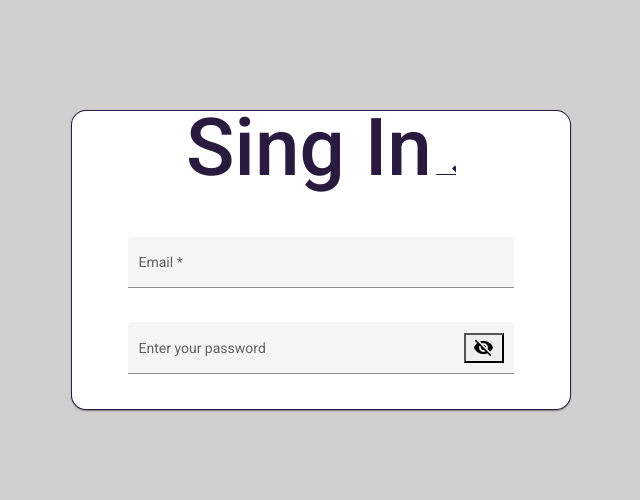
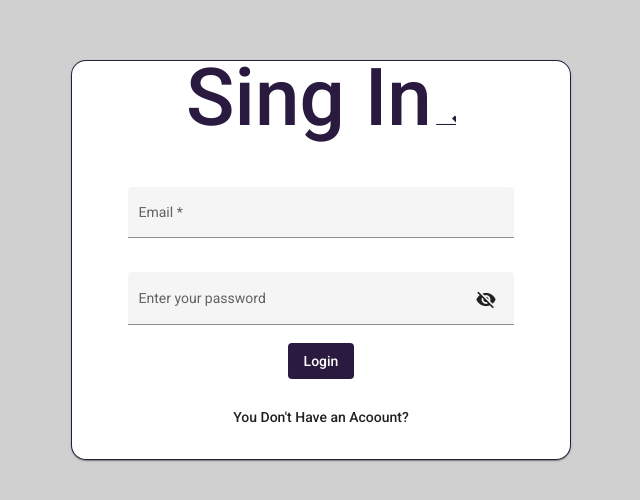
Before and after one commit to PedroDSM/EstadiasAngular, an Angular app: page /auth/login in a window 1280 px wide. Shown: the part 140-640 px from the top of the page, without its empty margins (319-959 px from the left). Built offline with nearby package versions, Linux system fonts and the light colour scheme.

Commit message:
diseños

```diff
--- a/src/app/auth/auth.module.ts
+++ b/src/app/auth/auth.module.ts
@@ -7,6 +7,7 @@ import {MatCardModule} from '@angular/material/card';
 import {MatInputModule} from '@angular/material/input';
 import { FormsModule, ReactiveFormsModule } from '@angular/forms';
 import { MatIconModule }from '@angular/material/icon';
+import {MatButtonModule} from '@angular/material/button';
 
 @NgModule({
   declarations: [
@@ -20,7 +21,8 @@ import { MatIconModule }from '@angular/material/icon';
     MatInputModule,
     MatIconModule,
     FormsModule,
-    ReactiveFormsModule
+    ReactiveFormsModule,
+    MatButtonModule
   ]
 })
 export class AuthModule {
--- a/src/app/auth/login/login.component.css
+++ b/src/app/auth/login/login.component.css
@@ -7,10 +7,10 @@
 }
 .mat-card{
   width: 500px;
-  height: 300px;
+  height: 400px;
   border-radius: 15px;
   border: 1px solid #000;
-  border-color: rgba(18, 0, 42, 0.897);;
+  border-color: rgba(18, 0, 42, 0.897);
 }
 .mat-card-content{
   padding:40px !important;
@@ -30,6 +30,14 @@
   .example-full-width1 {
     width: 100%;
   }
+  .color{
+    background-color: rgba(18, 0, 42, 0.897);
+    color: white;
+  }
+  .r:hover{
+    background-color: rgba(18, 0, 42, 0.897);
+    color: white;
+  }
   .example-full-width {
     width: 100%;
     padding-top: 15px;
--- a/src/app/auth/login/login.component.html
+++ b/src/app/auth/login/login.component.html
@@ -24,6 +24,10 @@
                 </button>
               </mat-form-field>
               <br>
+              <button mat-button class="color">Login</button>
+              <br><br>
+              <button mat-button class="r" routerLink="/auth/registro">You Don't Have an Acoount?</button>
+              <br>
           </form>
 
         </mat-card-content>
--- a/src/app/auth/registro/registro.component.css
+++ b/src/app/auth/registro/registro.component.css
@@ -5,9 +5,17 @@
     justify-content: center;
     align-items: center;
   }
+  .color{
+    background-color: rgba(18, 0, 42, 0.897);
+    color: white;
+  }
+  .r:hover{
+    background-color: rgba(18, 0, 42, 0.897);
+    color: white;
+  }
   .mat-card{
     width: 500px;
-    height: 300px;
+    height: 460px;
     border-radius: 15px;
     border: 1px solid #000;
     border-color: rgba(18, 0, 42, 0.897);;
@@ -27,7 +35,7 @@
       justify-content: center;
       text-align: center;
     }
-    .example-full-width1 {
+    .example-full-width1{
       width: 100%;
     }
     .example-full-width {
--- a/src/app/auth/registro/registro.component.html
+++ b/src/app/auth/registro/registro.component.html
@@ -5,6 +5,17 @@
         </mat-card-header>
         <mat-card-content>
             <form class="example-form">
+              <mat-form-field class="example-full-width1" appearance="fill">
+                <mat-label>Name</mat-label>
+                <input type="text" matInput [formControl]="nameFormControl" placeholder="Name">
+                <mat-error *ngIf="nameFormControl.hasError('name') && !nameFormControl.hasError('required')">
+                  Please enter a valid name
+                </mat-error>
+                <mat-error *ngIf="nameFormControl.hasError('required')">
+                  Name is <strong>required</strong>
+                </mat-error>
+              </mat-form-field>
+              <br>
                 <mat-form-field class="example-full-width1" appearance="fill">
                   <mat-label>Email</mat-label>
                   <input type="email" matInput [formControl]="emailFormControl" placeholder="Ex. pat@example.com">
@@ -18,11 +29,21 @@
                 <br>
                 <mat-form-field class="example-full-width" appearance="fill">
                     <mat-label>Enter your password</mat-label>
-                    <input matInput [type]="hide ? 'password' : 'text'">
+                    <input matInput [type]="hide ? 'password' : 'text'" matInput [formControl]="passwordFormControl">
+                    <mat-error *ngIf="passwordFormControl.hasError('password') && !passwordFormControl.hasError('required')">
+                      Please enter a valid Password
+                    </mat-error>
+                    <mat-error *ngIf="passwordFormControl.hasError('required')">
+                      Password is <strong>required</strong>
+                    </mat-error>
                     <button mat-icon-button matSuffix (click)="hide = !hide" [attr.aria-label]="'Hide password'" [attr.aria-pressed]="hide">
                       <mat-icon>{{hide ? 'visibility_off' : 'visibility'}}</mat-icon>
                     </button>
                   </mat-form-field>
+                  <br>
+                  <button mat-button class="color">Register</button>
+                  <br><br>
+                  <button mat-button class="r" routerLink="/auth/login">You Already Have an Acoount?</button>
                   <br>
               </form>
 
--- a/src/app/auth/registro/registro.component.ts
+++ b/src/app/auth/registro/registro.component.ts
@@ -1,5 +1,6 @@
 import { Component, OnInit } from '@angular/core';
 import {FormControl, Validators} from '@angular/forms';
+
 
 @Component({
   selector: 'app-registro',
@@ -7,8 +8,11 @@ import {FormControl, Validators} from '@angular/forms';
   styleUrls: ['./registro.component.css']
 })
 export class RegistroComponent implements OnInit {
+
   hide = true;
   emailFormControl = new FormControl('', [Validators.required, Validators.email]);
+  nameFormControl = new FormControl('', [Validators.required, Validators.minLength(5)]);
+  passwordFormControl = new FormControl('', [Validators.required, Validators.minLength(8)]);
 
   constructor() { }
 
```
